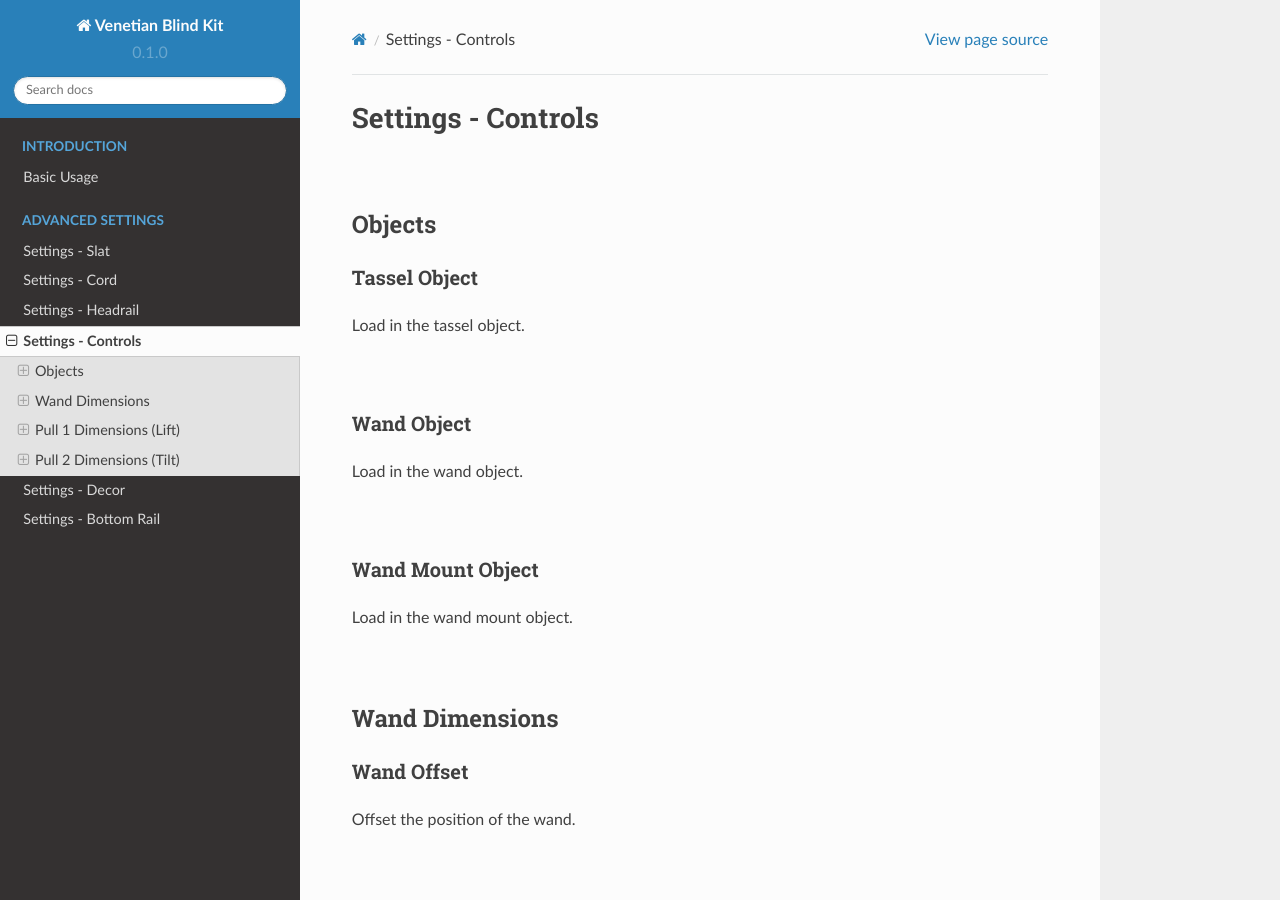
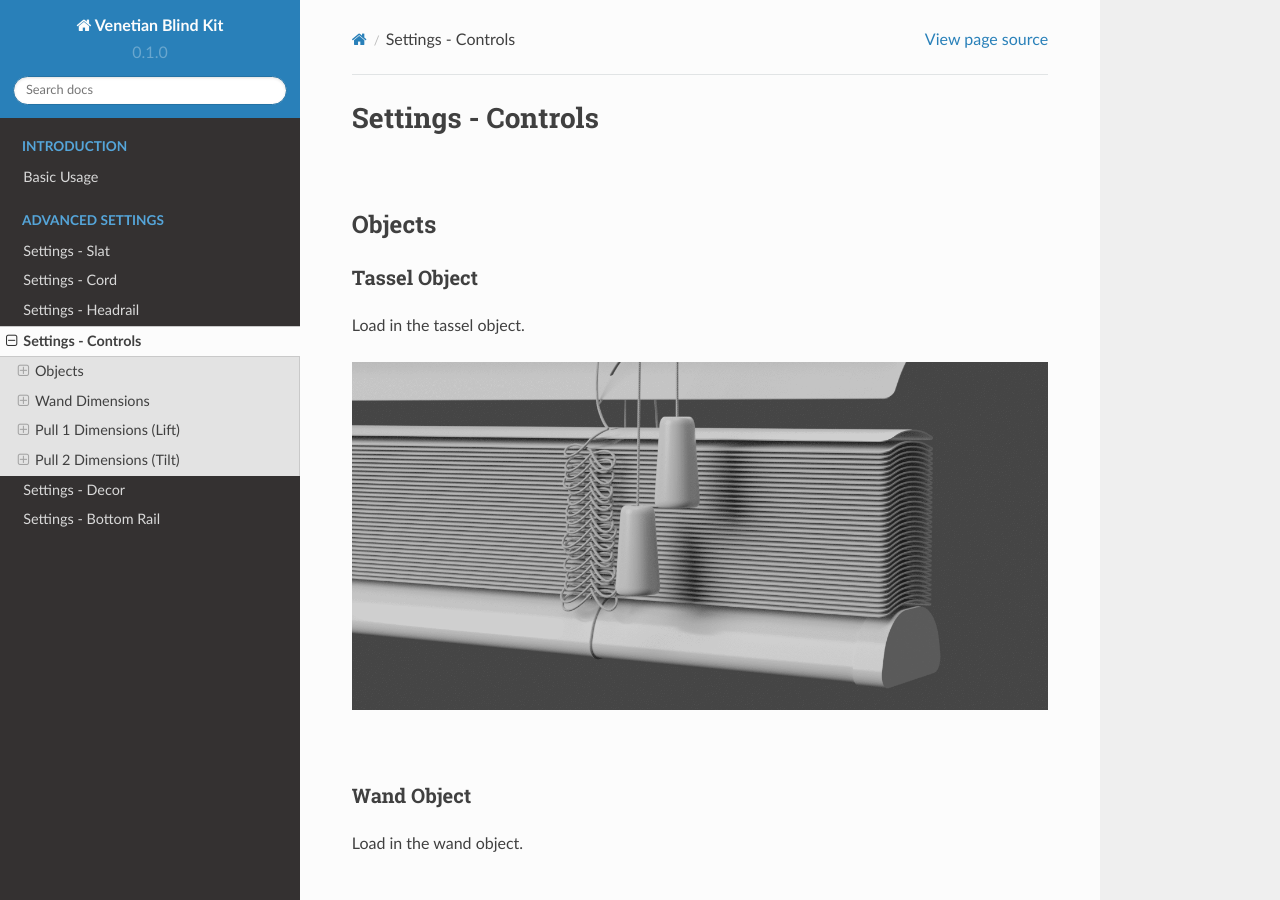
Before and after one commit to imperfectlink/VenetianBlindKit, a Sphinx documentation site: the page built from docs/source/controls.rst, in a window 1280 px wide and 900 px high. Built offline with Sphinx 7.4.7 and the Read the Docs theme 2.0.0, drawn with Linux system fonts in a browser that asks for light colours.

Commit message:
Update controls.rst

```diff
--- a/docs/source/controls.rst
+++ b/docs/source/controls.rst
@@ -10,6 +10,8 @@ Tassel Object
 ----
 
 Load in the tassel object.
+
+.. image:: img/VBK_Tassels.gif
 
 |
 
```
